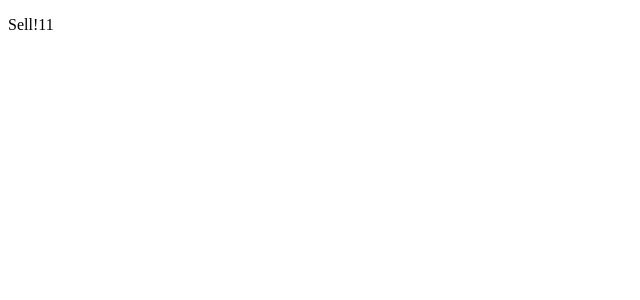
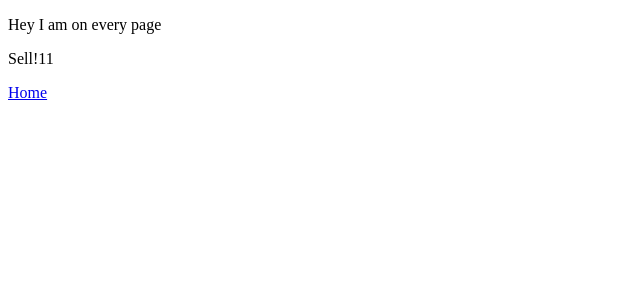
Before and after one commit to morawskiOZ/Get_Your_Sneakers, a Next.js app in the folder frontend/: page /sell in a window 1280 px wide. Shown: the top 300 px of the page, without its empty margins (0-640 px from the left). Built offline with nearby package versions, Linux system fonts and the light colour scheme.

Commit message:
add App wrapper

```diff
--- /dev/null
+++ b/frontend/pages/_app.js
@@ -0,0 +1,17 @@
+
+import App, {Container} from 'next/app';
+
+class MyApp extends App {
+    render(){
+        const {Component} = this.props
+
+        return (
+            <Container>
+                <p>Hey I am on every page</p>
+                <Component />
+            </Container>
+        )
+    }
+}
+
+export default MyApp;
--- a/frontend/pages/sell.js
+++ b/frontend/pages/sell.js
@@ -1,6 +1,11 @@
+import Link from 'next/link'
+
 const Sell = props => (
     <div>
         <p>Sell!11</p>
+        <Link href="/">
+            <a>Home</a>
+        </Link>
     </div>
 )
 
```
